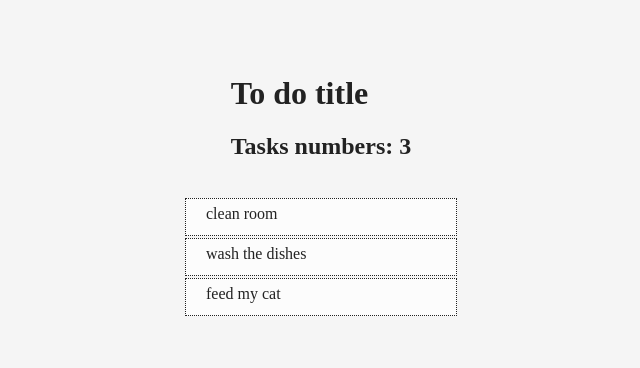
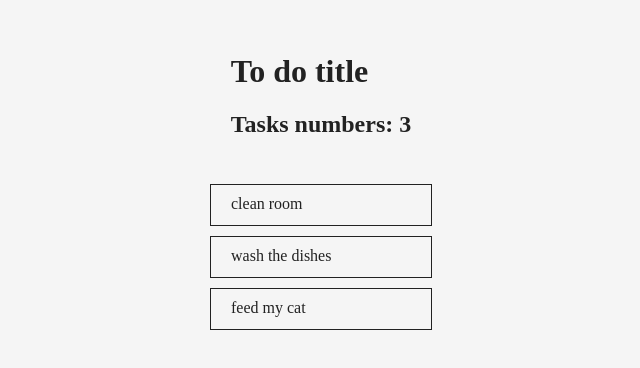
Before and after one commit to damianmichalski/webpack-todo, a React app: page / in a window 1280 px wide. Shown: the part 214-582 px from the top of the page, without its empty margins (327-967 px from the left). Built offline with nearby package versions, Linux system fonts and the light colour scheme; the HTML template or start-up script is replaced by a standard one.

Commit message:
Webpack - To Do - plugins

```diff
--- a/src/components/TodoList.css
+++ b/src/components/TodoList.css
@@ -1,17 +1,15 @@
 .TodoList {
   list-style-type: none;
   padding: 0;
-  font-family: 'Playfair Display';
 }
 .TodoList li {
-  width: 250px;
-  height: 24px;
-  margin: 2px;
-  border: 1px dotted #222;
-  padding: 6px 10px;
-  background: rgba(255,255,255,0.7);
+  width: 200px;
+  height: 20px;
+  margin: 10px;
+  border: 1px solid #222;
+  padding: 10px 10px;
 }
-.TodoList li span {
+.TodoList li i {
   font-size: 14px;
   margin-right: 10px;
 }
--- a/src/components/TodoList.js
+++ b/src/components/TodoList.js
@@ -5,7 +5,7 @@ const TodoList = (props) => {
   let listElements = props.item.map(function(element) {
     return (
         <li onClick={() => {props.remove(element.id)}} key={element.id}>
-          <span className="far fa-clock"></span>
+          <i class="fas fa-user-clock"></i>
           {element.text}
         </li>)
   })
```
Also changed, not shown: 1 other file (tests, documents, lock files or other folders).
